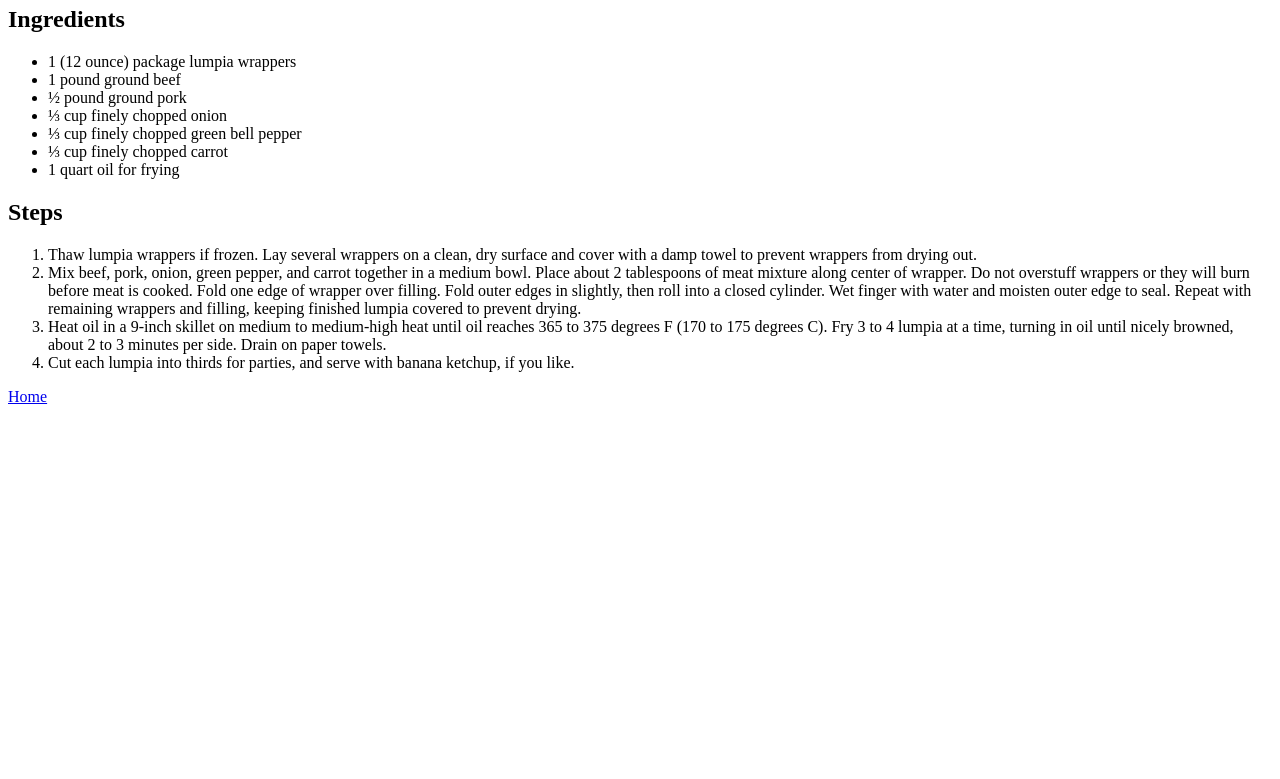
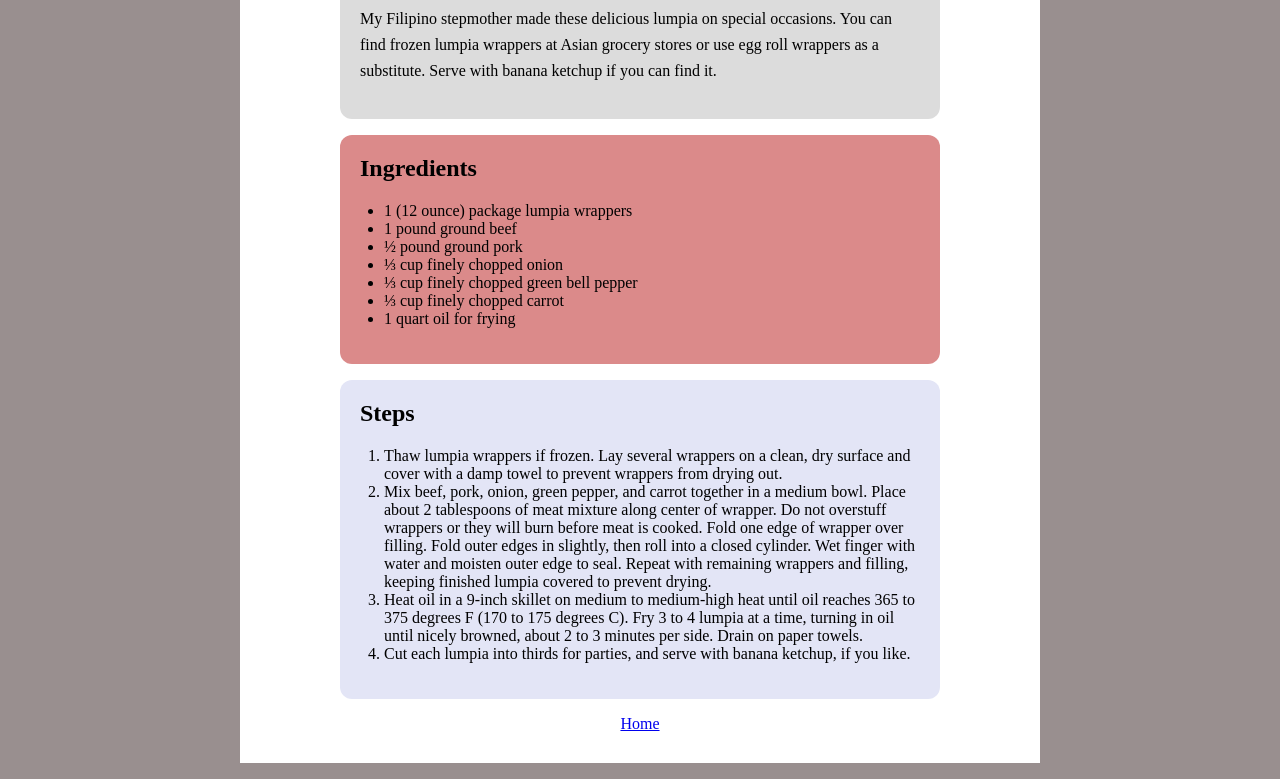
Before and after one commit to MhicoTumbaga018/odin-recipes, a plain HTML site: page recipes/lumpia.html in a window 1280 px wide. Shown: the part 550-1329 px from the top of the page. Before the commit the page ends 964 px from the top, so only its background shows below. Drawn offline with Linux system fonts and the light colour scheme.

Commit message:
i change the css of  my recipe landing page and lumpia recipe page

```diff
--- a/recipes/lumpia.html
+++ b/recipes/lumpia.html
@@ -4,20 +4,27 @@
     <meta charset="UTF-8" />
     <meta name="viewport" content="width=device-width, initial-scale=1.0" />
     <title>Filipino Lumpia</title>
-    <link rel="stylesheet" href="../styles/general.css" />
+    <link rel="stylesheet" href="../styles/recipe-page.css" />
   </head>
 
   <body>
-    <h1>Filipino Lumpia</h1>
-    <img class="recipe-image" src="../images/lumpia.webp" alt="Photo of filipino lumpia"/>
+    <div class="container">
+      <img
+        class="recipe-image" src="../images/lumpia.webp" alt="Photo of filipino lumpia"/>
+       <div>
 
-    <p>
-      My Filipino stepmother made these delicious lumpia on special occasions.
-      You can find frozen lumpia wrappers at Asian grocery stores or use egg
-      roll wrappers as a substitute. Serve with banana ketchup if you can find
-      it.
+         <div class="recipe">
+          <h1 class="recipe-title">Filipino Lumpia</h1>
+
+          <p class="recipe-description">
+            My Filipino stepmother made these delicious lumpia on special
+            occasions. You can find frozen lumpia wrappers at Asian grocery
+            stores or use egg roll wrappers as a substitute. Serve with banana
+            ketchup if you can find it.
           </p>
+          </div>
 
+          <div class=" recipe-card recipe-ingredients">
             <h2>Ingredients</h2>
 
             <ul>
@@ -29,7 +36,9 @@
               <li>⅓ cup finely chopped carrot</li>
               <li>1 quart oil for frying</li>
             </ul>
+          </div>
 
+          <div class="recipe-card recipe-steps">
             <h2>Steps</h2>
 
               <ol>
@@ -57,7 +66,17 @@
                   if you like.
                 </li>
               </ol>
+          </div>
 
-    <a href="../index.html">Home</a>
+          <a class="home-link" href="../index.html">Home</a>
+
+      </div>
+    </div>
+
+
+
+
+
+
   </body>
 </html>
--- a/styles/general.css
+++ /dev/null
@@ -1,5 +0,0 @@
-.recipe-image{
-    height: 400px;
-    width: 400px;
-
-}
--- /dev/null
+++ b/styles/landing-page.css
@@ -0,0 +1,31 @@
+*{
+    font-family: 'Times New Roman', Arial, serif;
+    width: 500px;
+    margin: 15px  auto;
+    box-sizing: border-box;
+}
+
+
+
+
+.title{
+    font-size: 25px;
+    text-align: center;
+    background-color: rgb(229, 233, 233);
+    padding: 10px 25px;
+
+}
+
+.recipe-link-content{
+    background-color: blanchedalmond;
+    padding: 10px;
+
+
+}
+
+.list a{
+    color: black;
+    text-decoration: none;
+    margin: 0  auto;
+    padding-left: 25px;
+}
--- /dev/null
+++ b/styles/recipe-page.css
@@ -0,0 +1,76 @@
+* {
+    box-sizing: border-box;
+}
+
+h1,
+h2,
+h3 {
+    margin-top: 0;
+}
+
+ul,
+ol {
+    padding-left: 1.5rem;
+}
+
+body{
+    background: #998f8f;
+  font-family:  'Times New Roman',Times, serif;
+}
+
+.container{
+  max-width: 800px;
+  width: 100%;
+  background: #fff;
+  margin: 16px auto;
+  padding: 30px;
+}
+
+
+.recipe-image{
+    width: 100%;
+    max-width: 600px;
+    height: 400px;
+    display: block;
+    margin: 1rem auto;
+    border-radius: 12px;
+}
+
+.recipe{
+    width: 100%;
+    max-width: 600px;
+
+    margin: 16px auto;
+    padding: 20px;
+
+    background-color: gainsboro;
+    border-radius: 12px;
+}
+
+
+
+.recipe-description{
+    line-height: 1.6;
+}
+
+.recipe-card{
+    margin: 16px auto;
+    padding: 20px;
+    border-radius: 12px;
+    max-width: 600px;
+
+}
+
+.recipe-ingredients{
+    background-color: rgb(219, 138, 138);
+}
+
+.recipe-steps{
+    background-color: rgb(227, 229, 246);
+
+}
+
+.home-link{
+    display: block;
+    text-align: center;
+}
```
Also changed, not shown: index.html (+14 -8 lines). Lines whose indentation alone changed are shown as unchanged.
